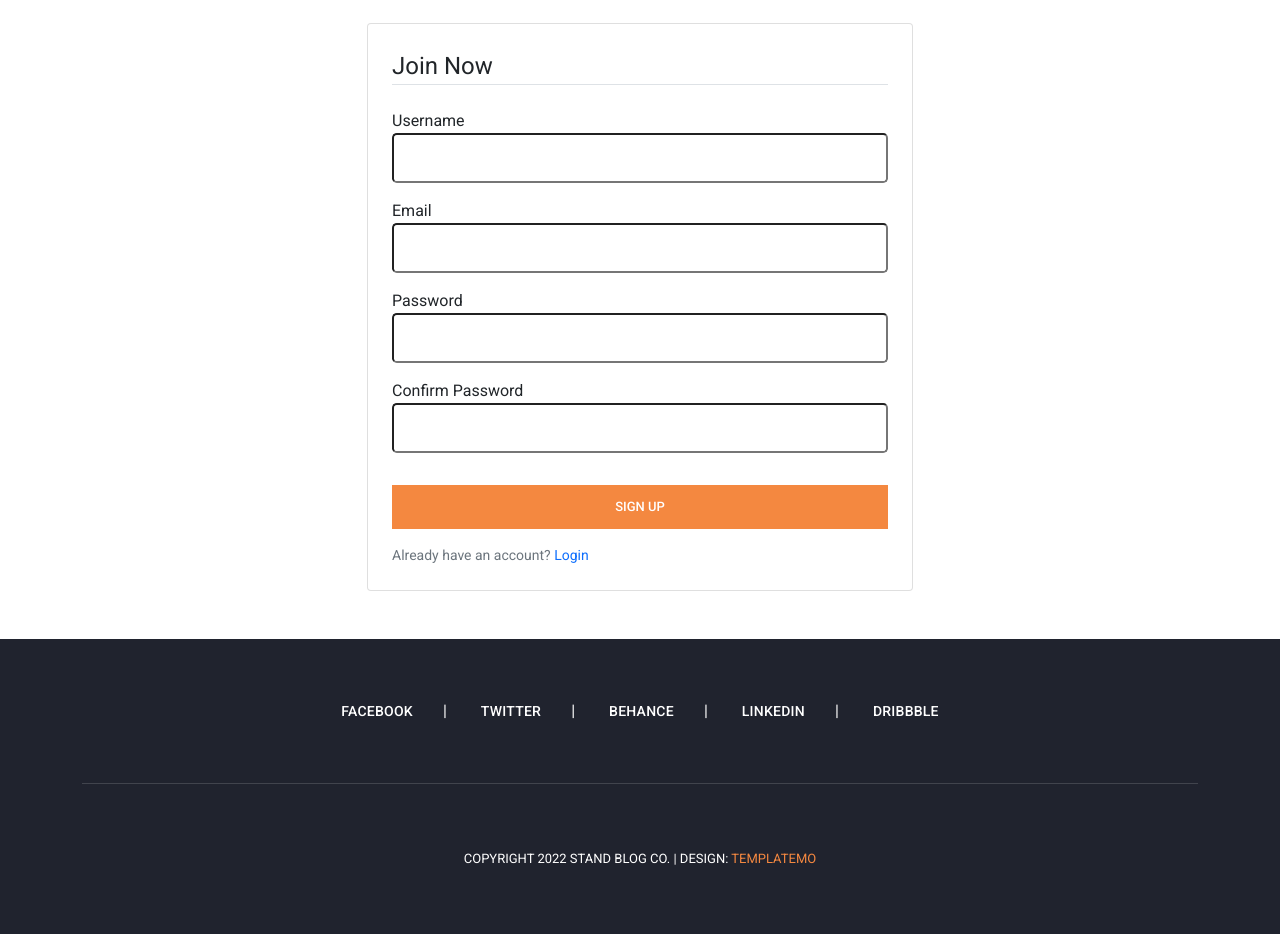
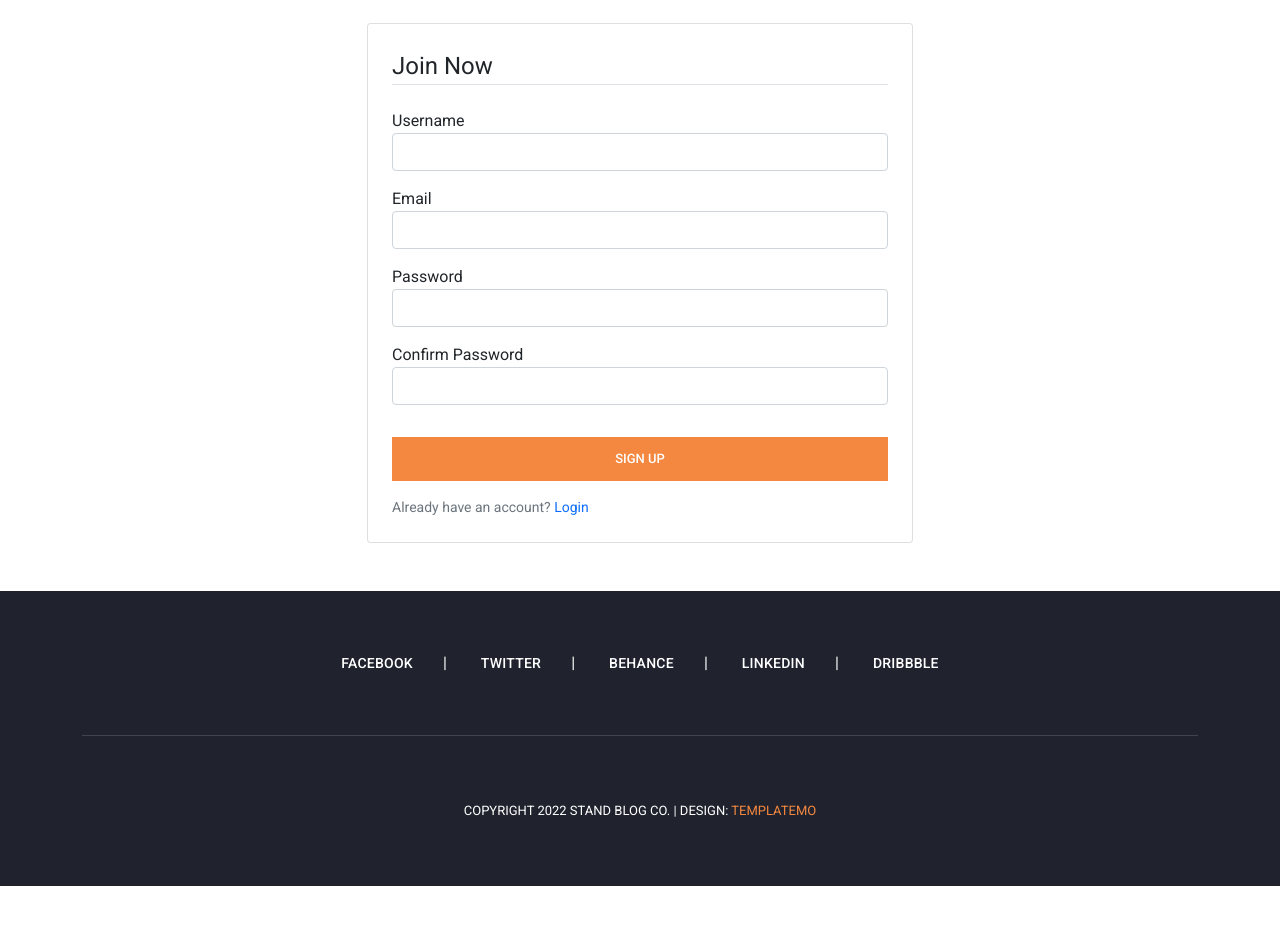
Before and after one commit to graceyudhaaa/blog, a Flask app: template blog/app/templates/register.html in a window 1280 px wide. Shown: the part 101-1035 px from the top of the page. After the commit the page ends 987 px from the top, so only its background shows below. Run offline with Flask 2, Linux system fonts and the light colour scheme; the template is opened without the code that fills it: values that come from a table or form of the project are taken from there, others are empty.

Commit message:
change form-control-lg to form-control

```diff
--- a/blog/app/templates/register.html
+++ b/blog/app/templates/register.html
@@ -13,14 +13,14 @@
                                     {{ form.username.label(class="form-control-label") }}
 
                                     {% if form.username.errors %}
-                                        {{ form.username(class="form-control-lg is-invalid") }}
+                                        {{ form.username(class="form-control is-invalid") }}
                                         <div class="text-danger">
                                             {% for error in  form.username.errors %}
                                             <span>{{error}}</span>
                                             {% endfor %}
                                         </div>
                                     {% else %}
-                                         {{ form.username(class="form-control-lg") }}
+                                         {{ form.username(class="form-control") }}
                                     {% endif %}
 
                                 </div>
@@ -28,42 +28,42 @@
                                     {{ form.email.label(class="form-control-label") }}
 
                                     {% if form.email.errors %}
-                                        {{ form.email(class="form-control-lg is-invalid") }}
+                                        {{ form.email(class="form-control is-invalid") }}
                                         <div class="text-danger">
                                             {% for error in  form.email.errors %}
                                             <span>{{error}}</span>
                                             {% endfor %}
                                         </div>
                                     {% else %}
-                                         {{ form.email(class="form-control-lg") }}
+                                         {{ form.email(class="form-control") }}
                                     {% endif %}
                                 </div>
                                 <div class="form-group">
                                     {{ form.password.label(class="form-control-label") }}
 
                                     {% if form.password.errors %}
-                                        {{ form.password(class="form-control-lg is-invalid") }}
+                                        {{ form.password(class="form-control is-invalid") }}
                                         <div class="text-danger">
                                             {% for error in  form.password.errors %}
                                             <span>{{error}}</span>
                                             {% endfor %}
                                         </div>
                                     {% else %}
-                                         {{ form.password(class="form-control-lg") }}
+                                         {{ form.password(class="form-control") }}
                                     {% endif %}
                                 </div>
                                 <div class="form-group">
                                     {{ form.confirm_password.label(class="form-control-label") }}
 
                                     {% if form.confirm_password.errors %}
-                                        {{ form.confirm_password(class="form-control-lg is-invalid") }}
+                                        {{ form.confirm_password(class="form-control is-invalid") }}
                                         <div class="text-danger">
                                             {% for error in  form.confirm_password.errors %}
                                             <span>{{error}}</span>
                                             {% endfor %}
                                         </div>
                                     {% else %}
-                                         {{ form.confirm_password(class="form-control-lg") }}
+                                         {{ form.confirm_password(class="form-control") }}
                                     {% endif %}
                                 </div>
                             </fieldset>
```
Also changed, not shown: blog/app/templates/login.html (+4 -4 lines).
